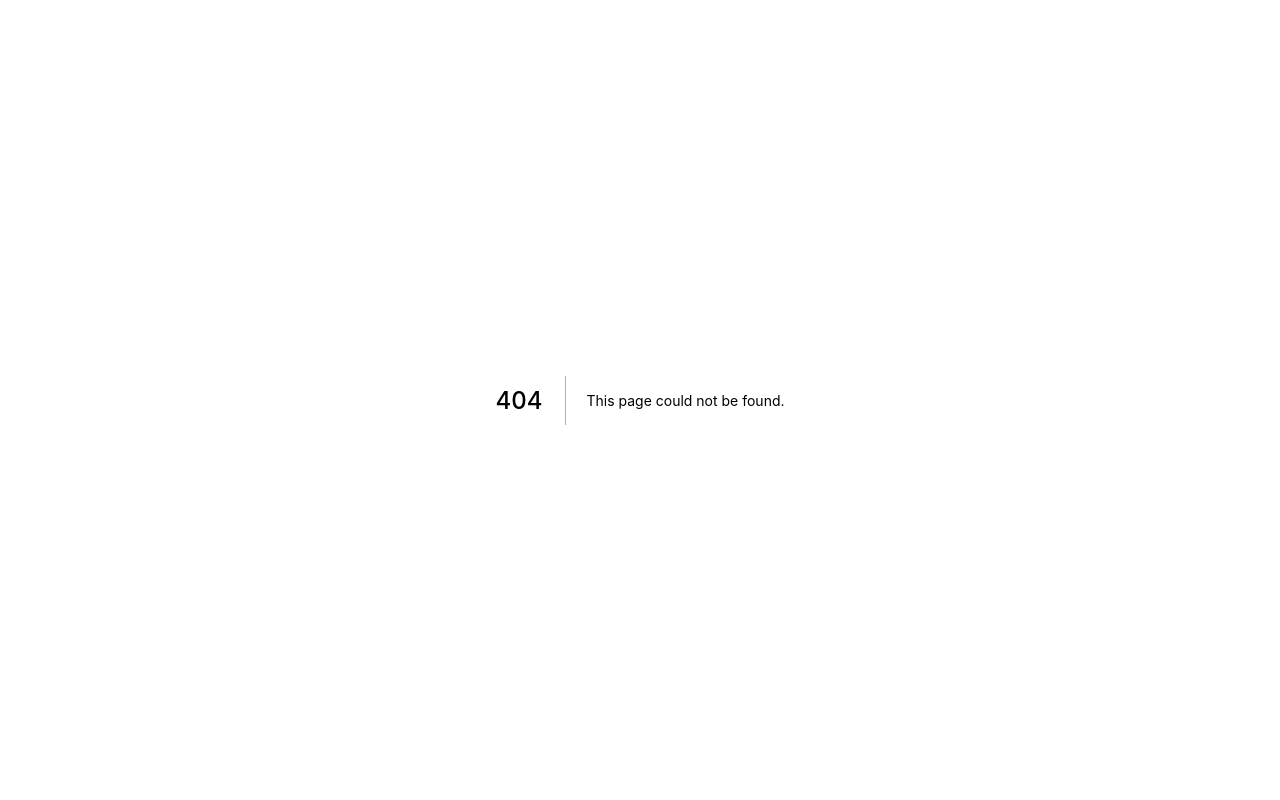
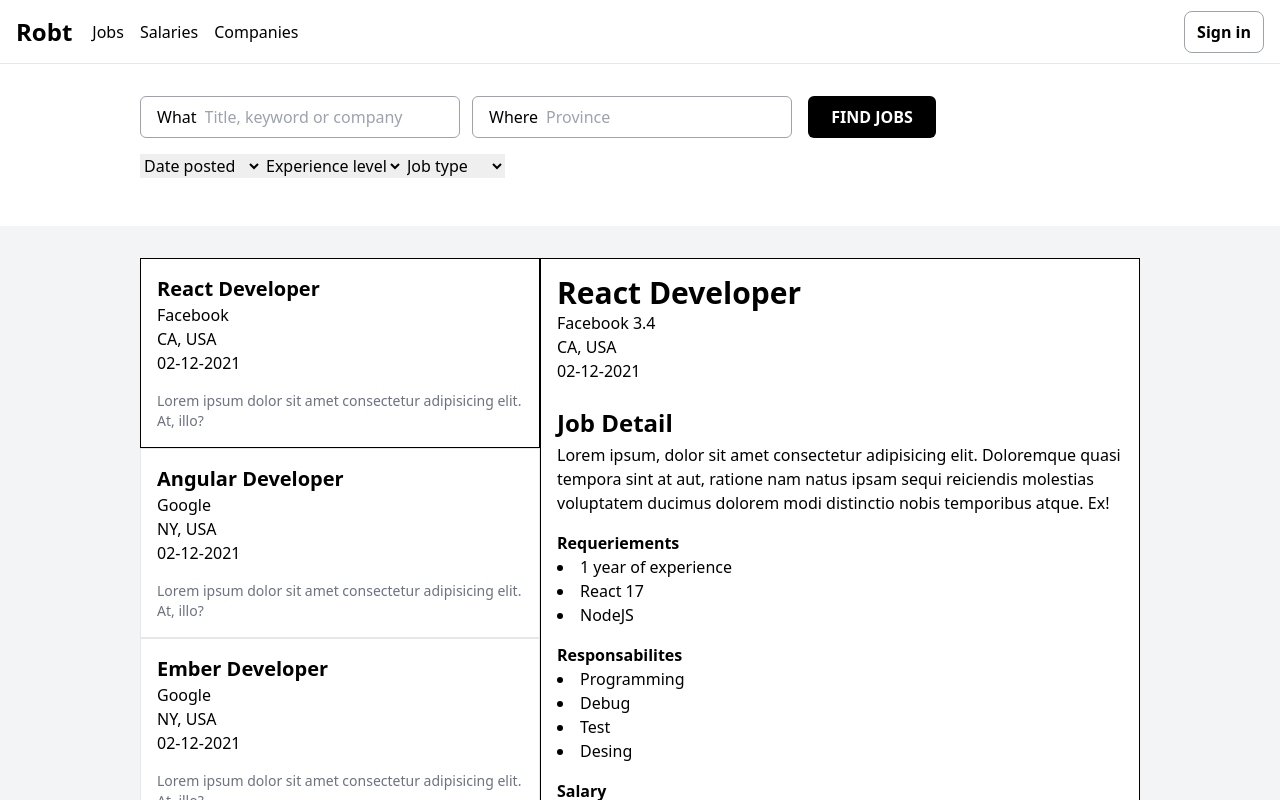
Before and after one commit to Almsrr/robt, a Next.js app: page /jobs/search in a window 1280 px wide. Before the commit this address had no page. Shown: the top 800 px of the page. Built offline with nearby package versions, Linux system fonts and the light colour scheme.

Commit message:
search jobs page

```diff
--- /dev/null
+++ b/pages/jobs/search/index.tsx
@@ -0,0 +1,140 @@
+import { useRouter } from "next/router";
+import { GetServerSideProps, InferGetServerSidePropsType } from "next";
+
+import { ReactElement, useState } from "react";
+
+import { NextPageWithLayout } from "../../_app";
+import Layout from "../../../components/UI/Layout";
+import JobsList from "../../../components/Jobs/JobsList";
+import JobDetail from "../../../components/Jobs/JobDetail";
+import JobForm from "../../../components/Jobs/JobForm";
+import JobFilter from "../../../components/Jobs/JobFilter";
+
+const availableJobs = [
+  {
+    id: "j1",
+    title: "React Developer",
+    location: "CA, USA",
+    company: "Facebook",
+    companyRate: 3.4,
+    date: "02-12-2021",
+    description:
+      "Lorem ipsum, dolor sit amet consectetur adipisicing elit. Doloremque quasi tempora sint at aut, ratione nam natus ipsam sequi reiciendis molestias voluptatem ducimus dolorem modi distinctio nobis temporibus atque. Ex!",
+    salary: 100.0,
+    responsabilities: ["Programming", "Debug", "Test", "Desing"],
+    requierements: ["1 year of experience", "React 17", "NodeJS"],
+  },
+  {
+    id: "j2",
+    title: "Angular Developer",
+    location: "NY, USA",
+    company: "Google",
+    companyRate: 3.4,
+    date: "02-12-2021",
+    description:
+      "Lorem ipsum, dolor sit amet consectetur adipisicing elit. Doloremque quasi tempora sint at aut, ratione nam natus ipsam sequi reiciendis molestias voluptatem ducimus dolorem modi distinctio nobis temporibus atque. Ex!",
+    salary: 100.0,
+    responsabilities: ["Programming", "Debug", "Test", "Desing"],
+    requierements: ["1 year of experience", "Angular", "NodeJS"],
+  },
+  {
+    id: "j3",
+    title: "Ember Developer",
+    location: "NY, USA",
+    company: "Google",
+    companyRate: 3.4,
+    date: "02-12-2021",
+    description:
+      "Lorem ipsum, dolor sit amet consectetur adipisicing elit. Doloremque quasi tempora sint at aut, ratione nam natus ipsam sequi reiciendis molestias voluptatem ducimus dolorem modi distinctio nobis temporibus atque. Ex!",
+    salary: 100.0,
+    responsabilities: ["Programming", "Debug", "Test", "Desing"],
+    requierements: ["1 year of experience", "Angular", "NodeJS"],
+  },
+  {
+    id: "j4",
+    title: "Vue Developer",
+    location: "NY, USA",
+    company: "Google",
+    companyRate: 3.4,
+    date: "02-12-2021",
+    description:
+      "Lorem ipsum, dolor sit amet consectetur adipisicing elit. Doloremque quasi tempora sint at aut, ratione nam natus ipsam sequi reiciendis molestias voluptatem ducimus dolorem modi distinctio nobis temporibus atque. Ex!",
+    salary: 100.0,
+    responsabilities: ["Programming", "Debug", "Test", "Desing"],
+    requierements: ["1 year of experience", "Angular", "NodeJS"],
+  },
+  {
+    id: "j5",
+    title: "Java Developer",
+    location: "NY, USA",
+    company: "Google",
+    companyRate: 3.4,
+    date: "02-12-2021",
+    description:
+      "Lorem ipsum, dolor sit amet consectetur adipisicing elit. Doloremque quasi tempora sint at aut, ratione nam natus ipsam sequi reiciendis molestias voluptatem ducimus dolorem modi distinctio nobis temporibus atque. Ex!",
+    salary: 100.0,
+    responsabilities: ["Programming", "Debug", "Test", "Desing"],
+    requierements: ["1 year of experience", "Angular", "NodeJS"],
+  },
+];
+
+const SearchJobsPage: NextPageWithLayout = function ({
+  jobs,
+  input,
+}: InferGetServerSidePropsType<typeof getServerSideProps>) {
+  const [jobDetail, setJobDetail] = useState({ targetJob: jobs[0] });
+  const router = useRouter();
+
+  const showJobDetailHandler = (job: any) => {
+    setJobDetail({ targetJob: job });
+  };
+
+  const searchJobsHandler = (what: string, where: string) => {
+    router.push(`/jobs/search?what=${what}&where=${where}`);
+  };
+
+  const filterJobHandler = (type: string, value: string) => {
+    console.log(type, value);
+    // const path = router.asPath;
+    // console.log(router);
+    // router.push(`${path}&${type}=${value}`);
+  };
+
+  return (
+    <>
+      <header className="py-8">
+        <div className="mx-auto" style={{ maxWidth: 1000 }}>
+          <JobForm input={input} onSearch={searchJobsHandler} />
+          <JobFilter onFilter={filterJobHandler} />
+        </div>
+      </header>
+      <main className="bg-gray-100 py-8">
+        <section className="flex mx-auto" style={{ maxWidth: 1000 }}>
+          <div className="w-2/5">
+            <JobsList jobs={jobs} showDetail={showJobDetailHandler} />
+          </div>
+          <div className="w-3/5">
+            <JobDetail targetJob={jobDetail.targetJob} />
+          </div>
+        </section>
+      </main>
+    </>
+  );
+};
+
+SearchJobsPage.getLayout = function (page: ReactElement) {
+  return <Layout>{page}</Layout>;
+};
+
+export const getServerSideProps: GetServerSideProps = async (context) => {
+  const { what, where } = context.query;
+
+  return {
+    props: {
+      jobs: availableJobs,
+      input: { what, where },
+    },
+  };
+};
+
+export default SearchJobsPage;
```
